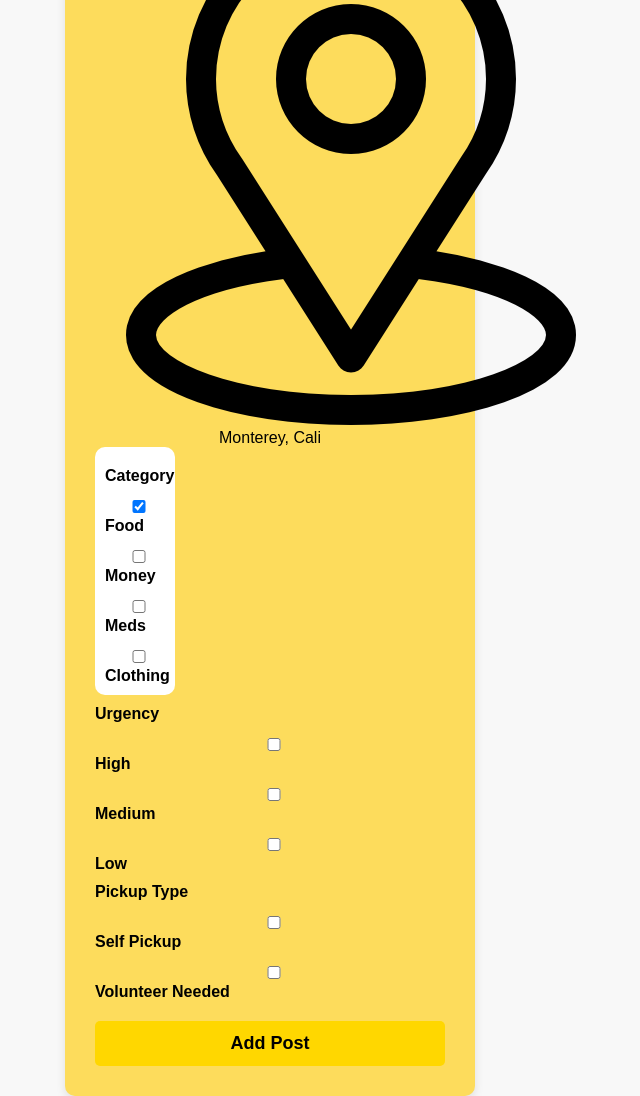
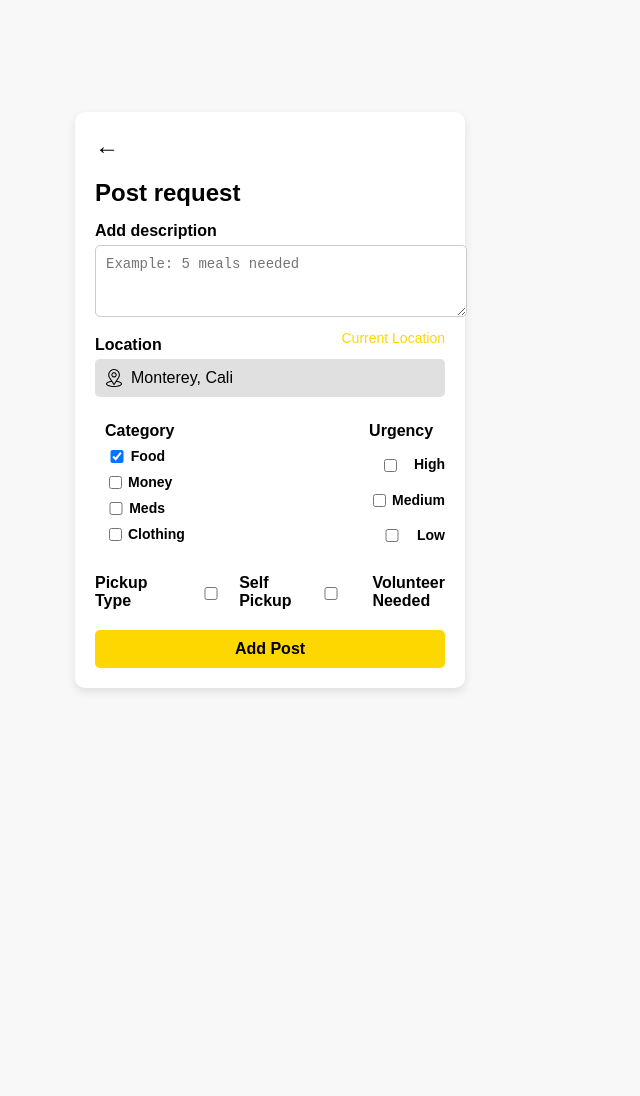
Before and after one commit to adnankarout77/SeniorProject, a plain HTML site: page post-request.html in a window 1280 px wide. Shown: the whole page, without its empty margins (370-1010 px from the left). After the commit the page ends 800 px from the top, so only its background shows below. Drawn offline with Linux system fonts and the light colour scheme.

Commit message:
Update style.css

```diff
--- a/style.css
+++ b/style.css
@@ -245,6 +245,7 @@ button:hover {
     display: flex;
     align-items: center;
     justify-content: space-between;
+    cursor: pointer;
 }
 
 .user-info img {
@@ -285,7 +286,9 @@ button:hover {
     cursor: pointer;
     border-radius: 5px;
 }
-
+.btn-donate:hover{
+    background: #e0e0e0;
+}
 /* Categories */
 .category-title {
     font-size: 20px;
@@ -320,7 +323,9 @@ button:hover {
     border-radius: 10px;
     margin-top: 15px;
 }
-
+.meals img{
+    width: 25px;
+}
 /* Navigation Menu */
 .nav-menu {
     display: flex;
@@ -462,3 +467,177 @@ input {
 .register-text a:hover {
     text-decoration: underline;
 }
+.logo{
+    width: 200px;
+
+}
+/* General Container */
+.container {
+    background-color: #ffffff;
+    padding: 20px;
+    border-radius: 10px;
+    width: 350px;
+    text-align: left;
+    box-shadow: 0px 4px 10px rgba(0, 0, 0, 0.1);
+    font-family: Arial, sans-serif;
+}
+
+/* Back Button */
+.back-button {
+    font-size: 24px;
+    text-decoration: none;
+    color: black;
+    display: block;
+    margin-bottom: 10px;
+}
+
+/* Section Titles */
+.section-title {
+    font-weight: bold;
+    display: block;
+    margin-top: 15px;
+    font-size: 16px;
+    color: black;
+}
+
+/* Description Box */
+textarea {
+    width: 100%;
+    height: 50px;
+    border: 1px solid #ccc;
+    border-radius: 5px;
+    padding: 10px;
+    font-size: 14px;
+    margin-top: 5px;
+}
+
+/* Location Section */
+.location-section {
+    display: flex;
+    justify-content: space-between;
+    align-items: center;
+}
+
+.location-text {
+    color: gold;
+    font-size: 14px;
+}
+
+/* Location Box */
+.location-box {
+    background-color: #e0e0e0;
+    padding: 10px;
+    border-radius: 5px;
+    display: flex;
+    align-items: center;
+    margin-top: 5px;
+}
+
+.location-box img {
+    width: 18px;
+    margin-right: 8px;
+}
+
+/* Options Layout */
+.options {
+    display: flex;
+    justify-content: space-between;
+    margin-top: 10px;
+}
+
+/* Categories and Urgency */
+.category, .urgency {
+    display: flex;
+    flex-direction: column;
+    justify-content: space-evenly;
+    font-size: 14px;
+}
+
+.category label, .urgency label, .pickup label {
+    display: flex;
+    align-items: center;
+    margin-top: 5px;
+}
+
+/* Pickup Type */
+.pickup {
+    margin-top: 15px;
+    display: flex;
+}
+
+/* Checkbox Customization */
+input[type="checkbox"] {
+    margin-right: 6px;
+}
+
+/* Add Post Button */
+.add-post-btn {
+    width: 100%;
+    background-color: gold;
+    border: none;
+    padding: 10px;
+    font-weight: bold;
+    font-size: 16px;
+    cursor: pointer;
+    border-radius: 5px;
+    margin-top: 20px;
+}
+
+.add-post-btn:hover {
+    background-color: #e0e0e0;
+}
+/* About Us Page */
+.about-text {
+    font-size: 14px;
+    color: black;
+    line-height: 1.5;
+    margin-top: 10px;
+}
+
+.about-list {
+    list-style: none;
+    padding: 0;
+}
+
+.about-list li {
+    font-size: 14px;
+    color: black;
+    margin-top: 5px;
+}
+
+/* Contact Section */
+.contact-section {
+    margin-top: 20px;
+    padding-top: 10px;
+    border-top: 1px solid #ccc;
+}
+
+.contact-section a {
+    color: blue;
+    text-decoration: none;
+}
+
+.contact-section a:hover {
+    text-decoration: underline;
+}
+
+/* Social Icons */
+.social-icons {
+    display: flex;
+    gap: 10px;
+    margin-top: 10px;
+}
+
+.social-icons img {
+    width: 30px;
+    cursor: pointer;
+}
+.container-us {
+    background-color: #e0e0e0;
+    padding: 20px;
+    border-radius: 10px;
+    width: 350px;
+    text-align: left;
+    box-shadow: 0px 4px 10px rgba(0, 0, 0, 0.1);
+    font-family: Arial, sans-serif;
+}
```
